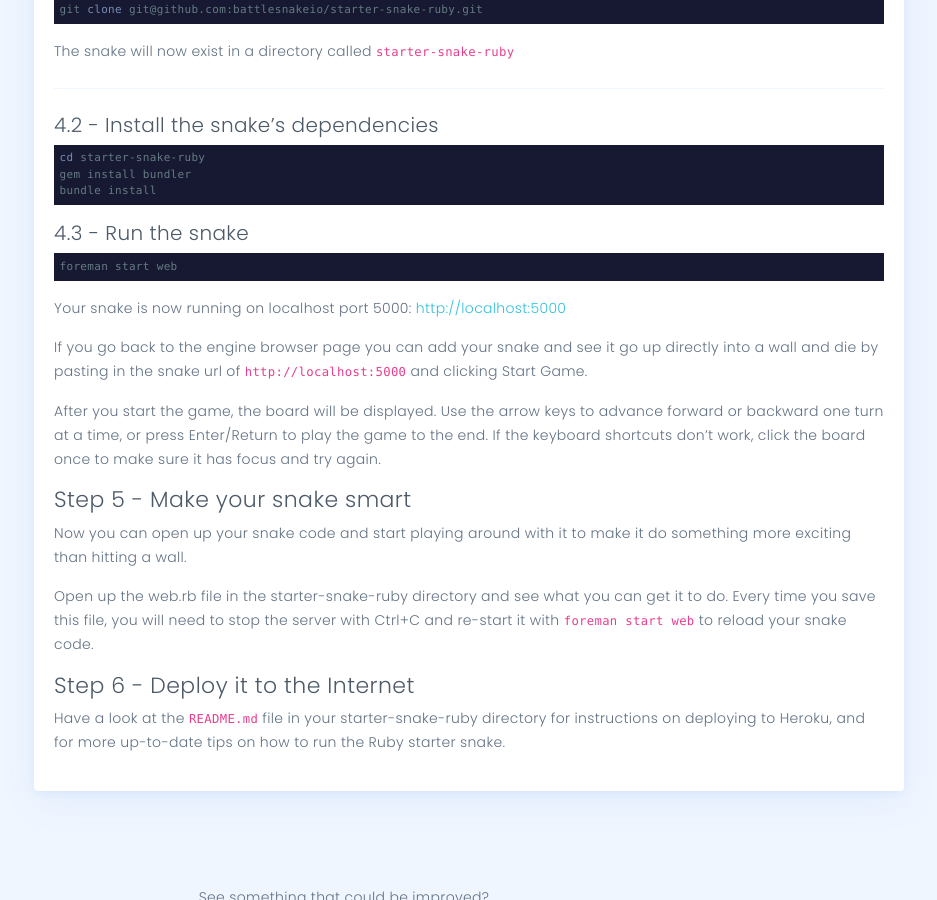
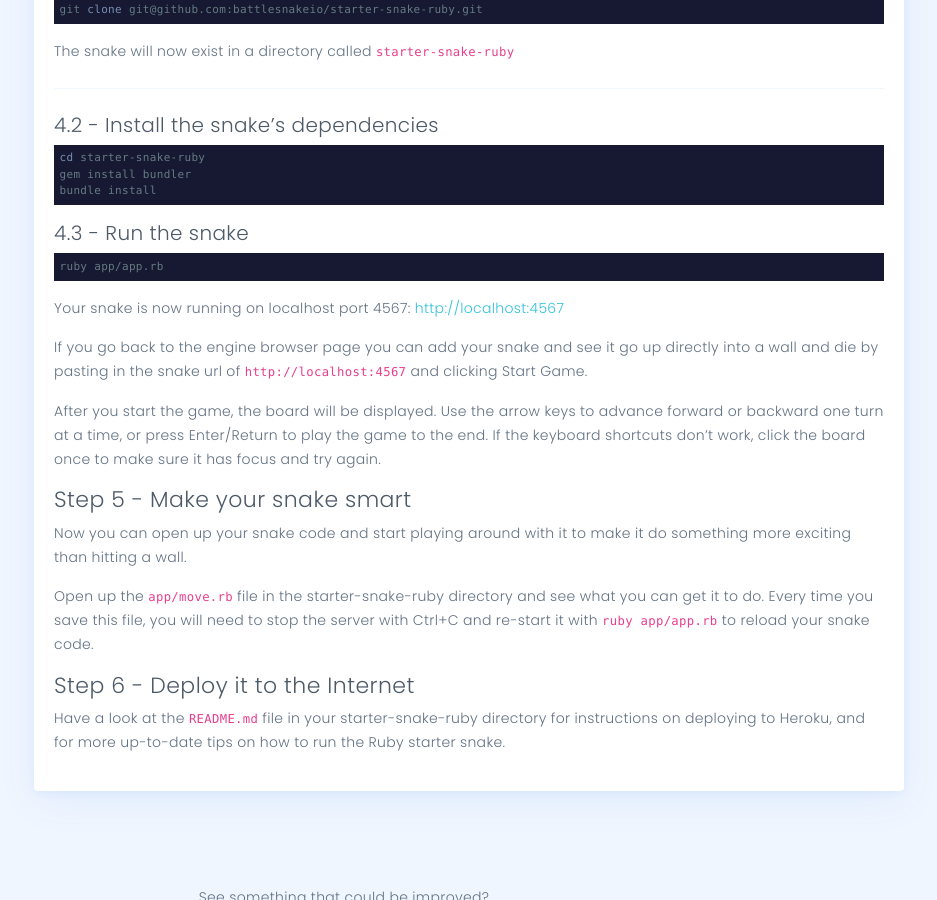
Before and after one commit to xtagon/docs, a Jekyll site: the page built from docs/pages/tutorials/ruby.md, in a window 1280 px wide and 900 px high, scrolled down 1920 px. Shown: the whole window, without its empty margins (296-1233 px from the left). Built offline with Jekyll 4.4.1, drawn with Linux system fonts in a browser that asks for light colours; nearby versions of some CDN libraries.

Commit message:
Update the Ruby tutorial based on the new Ruby starter snake.

````diff
--- a/docs/pages/tutorials/ruby.md
+++ b/docs/pages/tutorials/ruby.md
@@ -123,13 +123,13 @@ bundle install
 ### 4.3 - Run the snake
 
 ```bash
-foreman start web
+ruby app/app.rb
 ```
 
-Your snake is now running on localhost port 5000: [http://localhost:5000](http://localhost:5000)
+Your snake is now running on localhost port 4567: [http://localhost:4567](http://localhost:4567)
 
 If you go back to the engine browser page you can add your snake and see it go up directly into a wall and die by pasting
-in the snake url of `http://localhost:5000` and clicking Start Game.
+in the snake url of `http://localhost:4567` and clicking Start Game.
 
 After you start the game, the board will be displayed. Use the arrow keys to advance forward or backward one turn at a time, or press Enter/Return to play the game to the end. If the keyboard shortcuts don't work, click the board once to make sure it has focus and try again.
 
@@ -138,8 +138,8 @@ After you start the game, the board will be displayed. Use the arrow keys to adv
 Now you can open up your snake code and start playing around with it to make it do something more exciting than hitting a
 wall.
 
-Open up the web.rb file in the starter-snake-ruby directory and see what you can get it to do.  Every time you save
-this file, you will need to stop the server with Ctrl+C and re-start it with `foreman start web` to reload your snake code.
+Open up the `app/move.rb` file in the starter-snake-ruby directory and see what you can get it to do.  Every time you save
+this file, you will need to stop the server with Ctrl+C and re-start it with `ruby app/app.rb` to reload your snake code.
 
 ## Step 6 - Deploy it to the Internet
 
````
